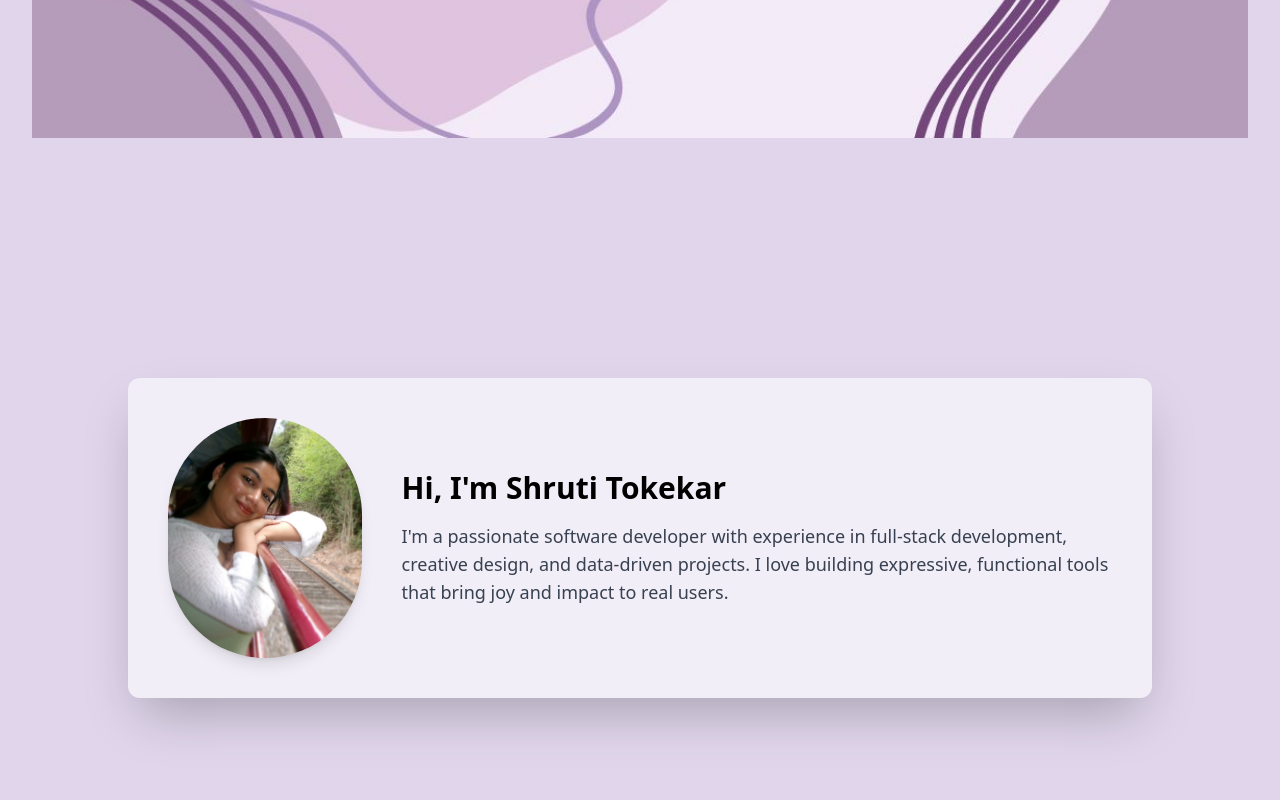
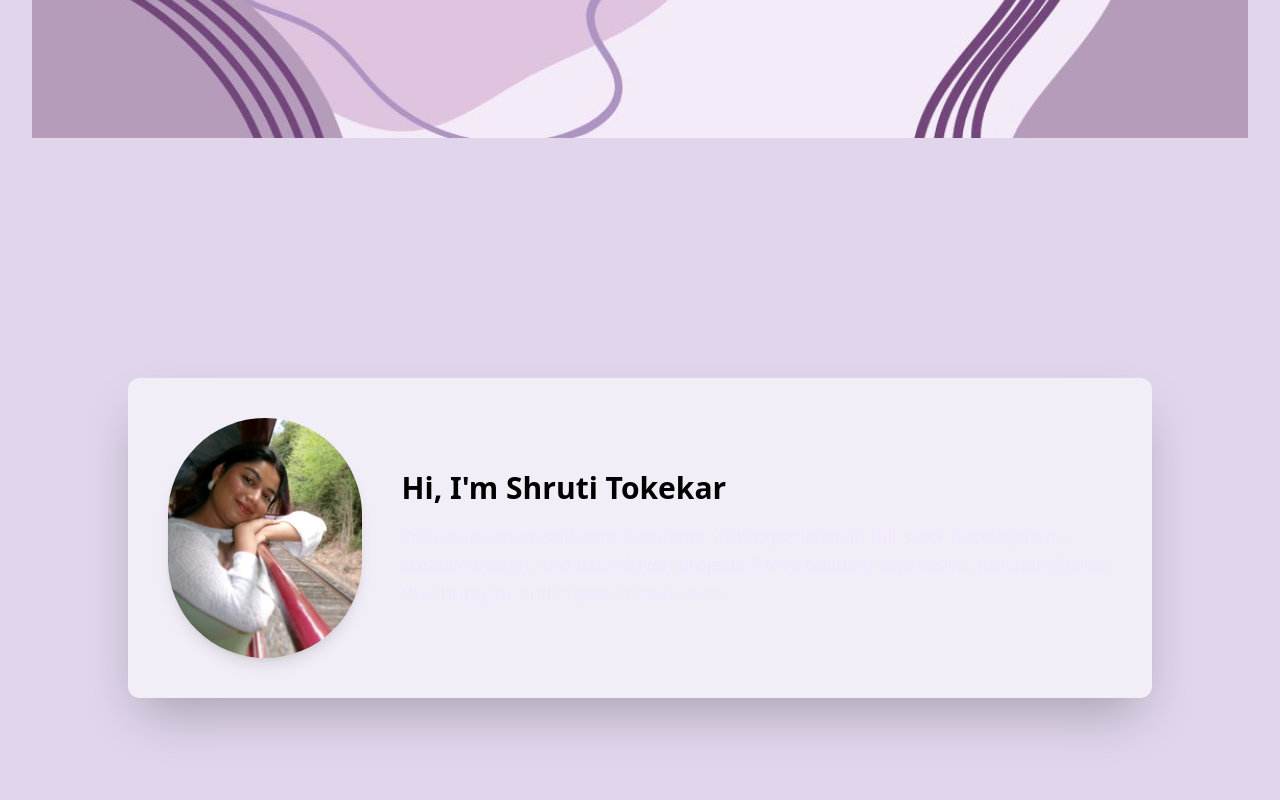
Before and after one commit to ShrutiTokekar/Portfolio-site, a React (Vite) app: page / in a window 1280 px wide. Shown: the part 760-1560 px from the top of the page. Built offline with nearby package versions, Linux system fonts and the light colour scheme.

Commit message:
Update Hero.jsx

```diff
--- a/src/components/Hero.jsx
+++ b/src/components/Hero.jsx
@@ -6,7 +6,7 @@ import meImage from '../assets/me.JPG';
 
 const Hero = () => {
   return (
-    <div className="text-purple-400 overflow-x-hidden">
+    <div className="overflow-x-hidden">
       {/* Section 1: Welcome with background */}
       <section
         className="relative min-h-screen bg-cover bg-center flex flex-col items-center justify-center text-center px-4"
@@ -19,10 +19,10 @@ const Hero = () => {
           animate={{ y: 0, opacity: 1 }}
           transition={{ delay: 0.3, duration: 0.8 }}
         >
-          <h1 className="text-4xl md:text-6xl font-bold mb-4">
+          <h1 className=" darkpurpleColor text-4xl md:text-6xl font-bold mb-4">
             Welcome to My Portfolio
           </h1>
-          <p className="text-lg md:text-xl text-purple-600 max-w-xl mx-auto mb-6">
+          <p className="mediumPurpleColor text-lg md:text-xl max-w-xl mx-auto mb-6">
             A creative showcase of my projects, passions, and journey in tech.
           </p>
           <Link
@@ -37,7 +37,7 @@ const Hero = () => {
       {/* Section 2: Bio section static */}
       <section
         className="min-h-screen bg-cover bg-center flex items-center justify-center px-6 md:px-20"
-        style={{ backgroundColor: 'C4B7EB' }}
+        style={{ backgroundColor: 'e0d5eb' }}
       >
         <motion.div
           initial={{ opacity: 0, y: 40 }}
@@ -53,7 +53,7 @@ const Hero = () => {
           />
           <div className="text-black text-center md:text-left">
             <h2 className="text-2xl md:text-3xl font-semibold mb-4">Hi, I'm Shruti Tokekar</h2>
-            <p className="text-md md:text-lg text-gray-700">
+            <p className="text-purple-100 text-md md:text-lg text-gray-700">
               I'm a passionate software developer with experience in full-stack development,
               creative design, and data-driven projects. I love building expressive, functional
               tools that bring joy and impact to real users.
```
